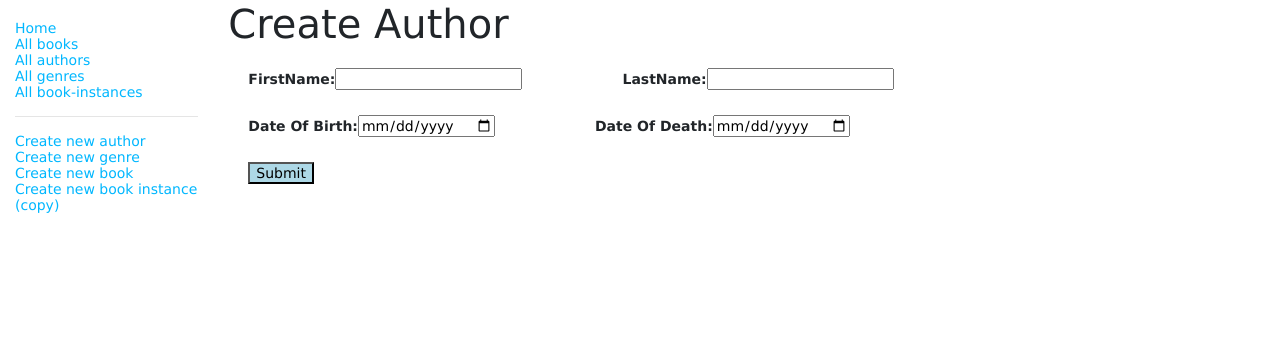
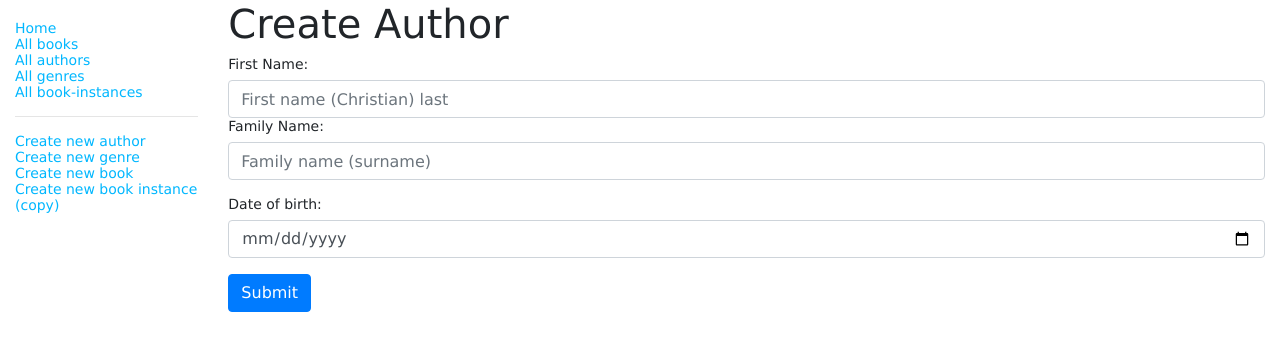
Before and after one commit to ghazaleheravi/simple_library_Express_node, a Node server app: page /catalog/author/create in a window 1280 px wide. Shown: the top 351 px of the page. Run offline with Node 20, Linux system fonts and the light colour scheme; some libraries are stand-ins or nearby versions.

Commit message:
few changes

```diff
--- a/controllers/authorController.js
+++ b/controllers/authorController.js
@@ -44,12 +44,15 @@ exports.author_create_get = function(req, res) {
 };
 
 // Handle Author create on POST.
+// body([field, message]) there are more functions like headers(), cookies(),...
+// check express-validator Docs
 exports.author_create_post = [
   body('first_name').trim().isLength({ min: 1 }).escape().withMessage('First name must be specified.'),
   body('family_name').trim().isLength({ min: 1 }).escape().withMessage('Last name must be specified.'),
-  body('birth_date').optional({ checkFalsy: true }).isISO8601().toDate(),
-  body('death_date').optional({ checkFalsy: true }).isISO8601().toDate(),
+  body('birth_date', 'Invalid date').optional({ checkFalsy: true }).isISO8601().toDate(),
+  body('death_date', 'Invalid date').optional({ checkFalsy: true }).isISO8601().toDate(),
 
+  // runs the validation
   (req, res, next) => {
     const errors = validationResult(req);
     console.log('err: ',errors);
--- a/views/author_form.pug
+++ b/views/author_form.pug
@@ -1,26 +1,18 @@
 extends layout
 
 block content
+  h1=title
 
-  h1= title
-
-  form(method='POST', active='')
-    div(style='margin-bottom:20px; margin-top:20px;margin-left:20px')
-      label(for='first_name') #[strong FirstName: ]
-      input(type='text' name='first_name' required='true' value=(undefined===author ? '' : author.first_name))(style='display:inline-block; margin-right:100px')
-
-      label(for='family_name') #[strong LastName: ]
-      input(type='text', name='family_name' required='true' value=(undefined===author ? '' : author.family_name))
-
-    div(style='margin-left:20px')
-      label(for='date_of_birth') #[strong Date Of Birth: ]
-      input(type='date', name='birth_date')(style='display:inline-block; margin-right:100px')
-
-      label(for='date_of_death') #[strong Date Of Death: ]
-      input(type='date', name='death_date')
-    div
-      button(type='submit')(style='margin-left:20px;margin-top:20px;background-color:lightblue') Submit
-
+  form(method='POST' action='')
+    div.form-group
+      label(for='first_name') First Name:
+      input#first_name.form-control(type='text' placeholder='First name (Christian) last' name='first_name' required='true' value=(undefined===author ? '' : author.first_name) )
+      label(for='family_name') Family Name:
+      input#family_name.form-control(type='text' placeholder='Family name (surname)' name='family_name' required='true' value=(undefined===author ? '' : author.family_name))
+    div.form-group
+      label(for='date_of_birth') Date of birth:
+      input#date_of_birth.form-control(type='date' name='date_of_birth' value=(undefined===author ? '' : author.date_of_birth) )
+    button.btn.btn-primary(type='submit') Submit
   if errors
     ul
       for error in errors
```
